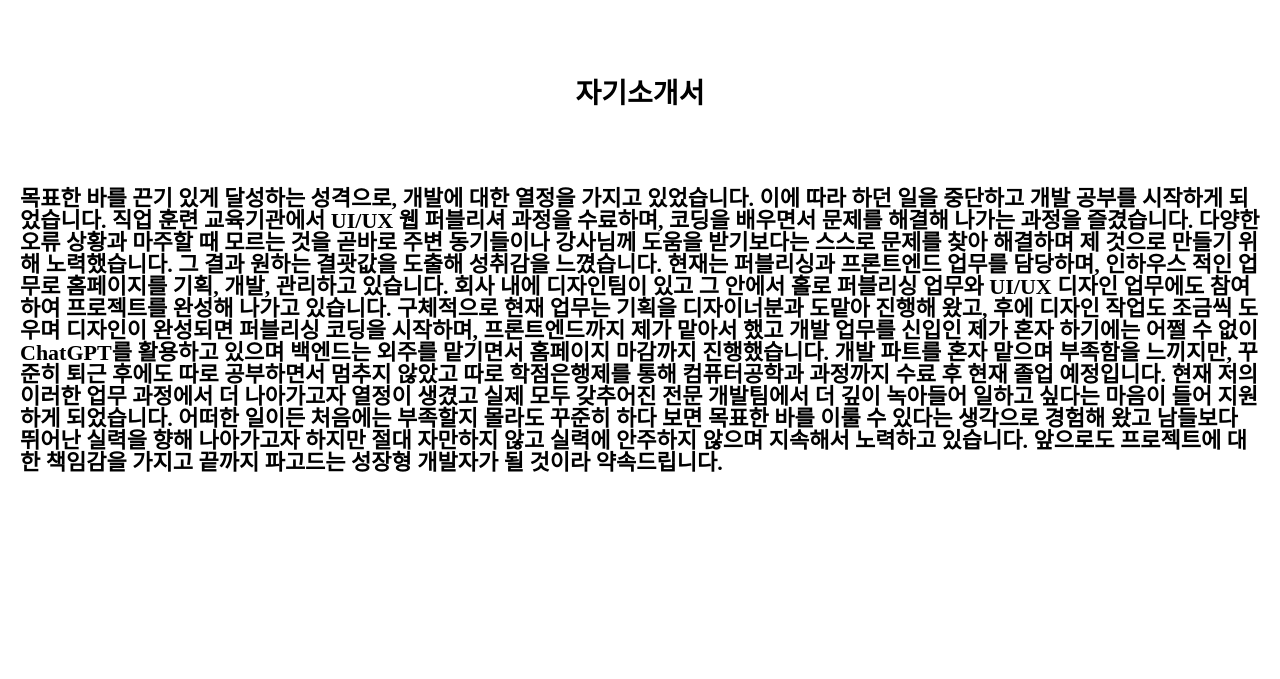
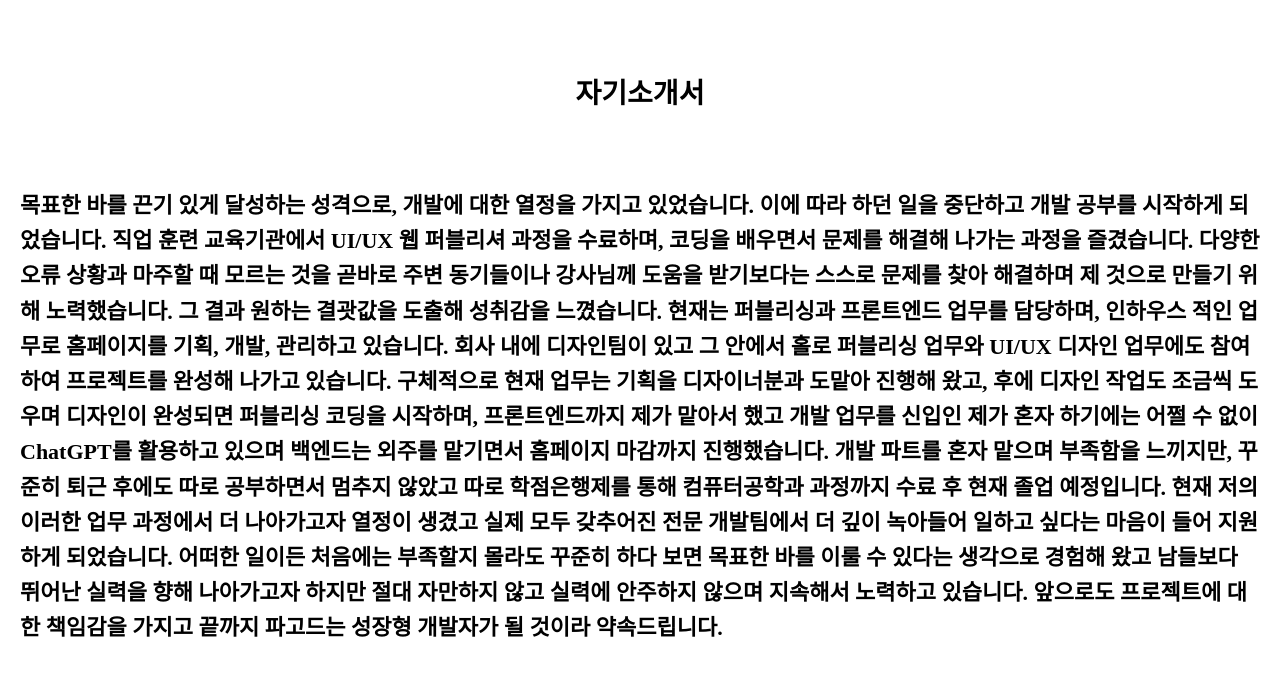
Before and after one commit to gugu2099/portfolio9, a plain HTML site: page selfintroduction/index.html in a window 1280 px wide. Drawn offline with Linux system fonts and the light colour scheme; a web font is replaced by a local one.

Commit message:
first commit

```diff
--- a/selfintroduction/css/style.css
+++ b/selfintroduction/css/style.css
@@ -85,6 +85,7 @@ body {
 
 .group ul li {
     padding-bottom: 60px;
+    line-height: 160%;
 }
 
 @media only screen and (max-width:560px) {
```
